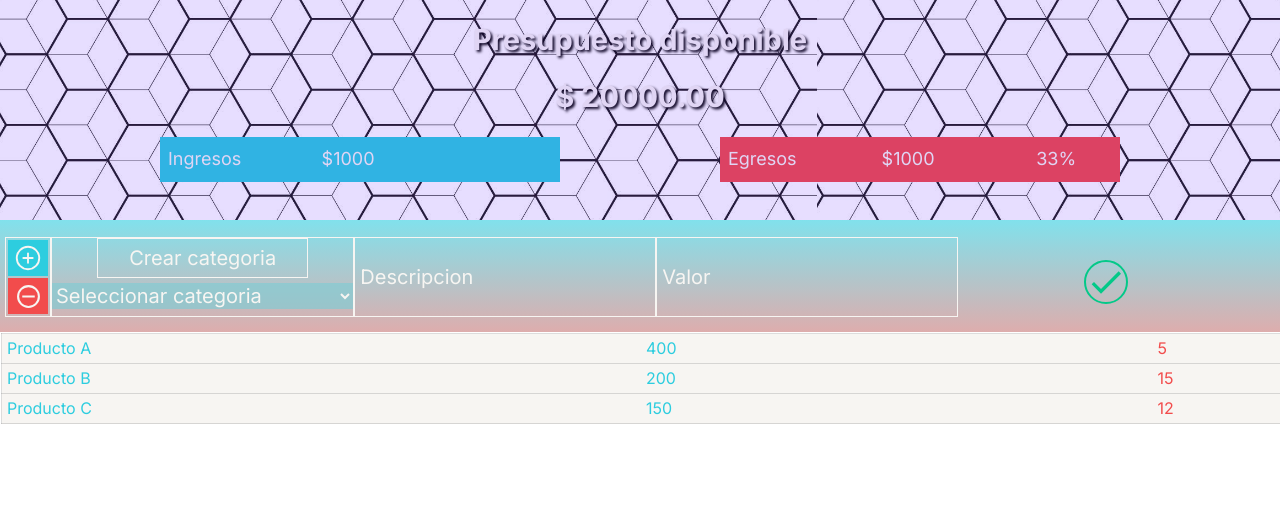
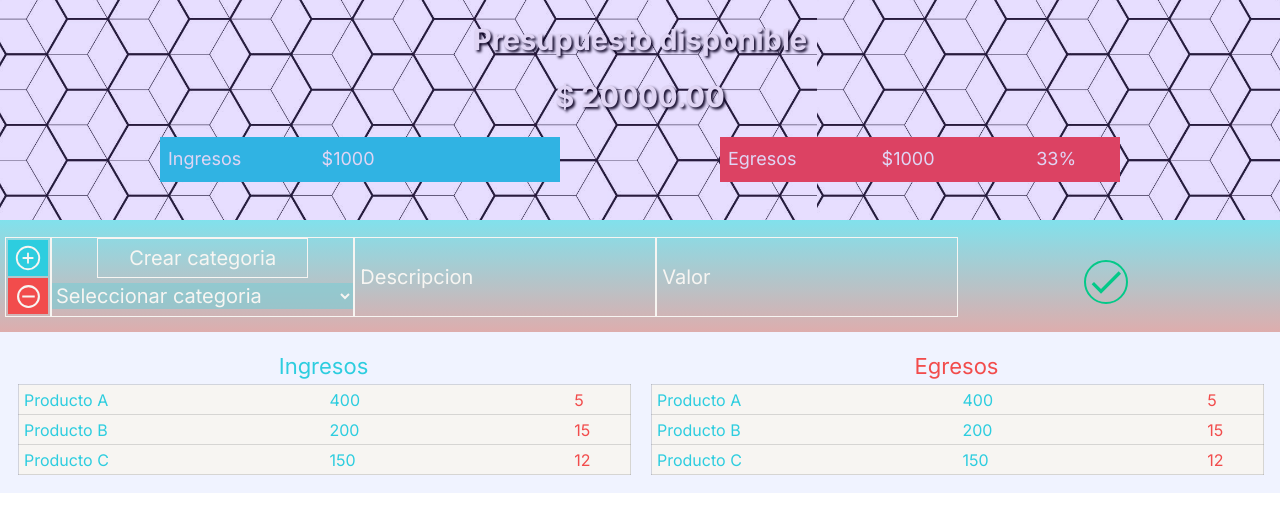
Before and after one commit to Momezz/control-financiero, a Next.js app: page / in a window 1280 px wide. Shown: the top 532 px of the page. Built offline with nearby package versions, Linux system fonts and the light colour scheme.

Commit message:
I put the boards in a container

```diff
--- a/public/css/variables.css
+++ b/public/css/variables.css
@@ -5,4 +5,5 @@
   --background-percentage: #dc1818;
   --background-layer: #4800ff21;
   --done: #03C988;
+  --table-container-background: #F0F3FF;
 }
--- a/src/app/page.tsx
+++ b/src/app/page.tsx
@@ -1,20 +1,15 @@
 import Banner from '@/components/Banner/Banner';
 import TransactionForm from '@/components/TransactionForm/TransactionForm';
-import ResultsTable from '@/components/ResultsTable/ResultsTable';
+import TableContainer from '@/components/TableContainer/TableContainer';
 
 export default function Home() {
-  const datosEconomicos = [
-    { item: 'Producto A', value: 400, percentage: 5 },
-    { item: 'Producto B', value: 200, percentage: 15 },
-    { item: 'Producto C', value: 150, percentage: 12 },
-  ];
 
   return (
     <main>
       <div className='w-full h-200px'>
         <Banner />
         <TransactionForm />
-        <ResultsTable data={datosEconomicos} />
+        <TableContainer />
       </div>
     </main>
   );
--- /dev/null
+++ b/src/components/TableContainer/TableContainer.tsx
@@ -0,0 +1,24 @@
+import styles from '@/components/TableContainer/table-container.module.css';
+import ResultsTable from '../ResultsTable/ResultsTable';
+
+const TableContainer = () => {
+  const datosEconomicos = [
+    { item: 'Producto A', value: 400, percentage: 5 },
+    { item: 'Producto B', value: 200, percentage: 15 },
+    { item: 'Producto C', value: 150, percentage: 12 },
+  ];
+  return (
+    <article className={styles.table_container__container}>
+      <div className={styles.table_container__sub_container}>
+        <h2 className={styles.table_container__title}>Ingresos</h2>
+        <ResultsTable data={datosEconomicos} />
+      </div>
+      <div className={styles.table_container__sub_container}>
+        <h2 className={`${styles.table_container__title_egresos} ${styles.table_container__title}`}>Egresos</h2>
+        <ResultsTable data={datosEconomicos} />
+      </div>
+    </article>
+  )
+}
+
+export default TableContainer;
--- /dev/null
+++ b/src/components/TableContainer/table-container.module.css
@@ -0,0 +1,32 @@
+.table_container__container {
+  background-color: var(--table-container-background);
+  justify-content: center;
+  flex-direction: column;
+  align-items: center;
+  display: flex;
+  padding: 7px;
+}
+
+.table_container__sub_container {
+  margin: 10px;
+  width: 100%;
+}
+
+.table_container__title {
+  color: var(--positive-item);
+  text-align: center;
+  margin-top: 10px;
+  font-size: 22px;
+  margin: 5px;
+}
+
+.table_container__title_egresos {
+  color: var(--negative-item);
+}
+
+@media(min-width:768px) {
+  .table_container__container {
+    flex-direction: row;
+    display: flex;
+  }
+}
```
